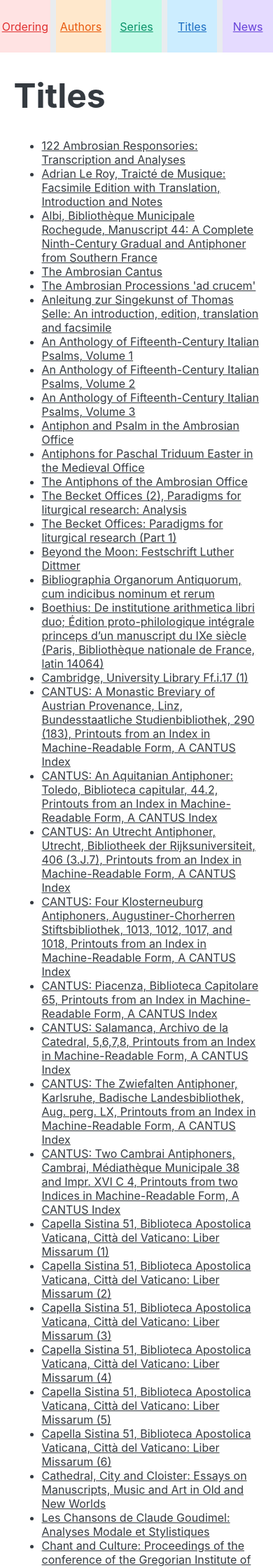
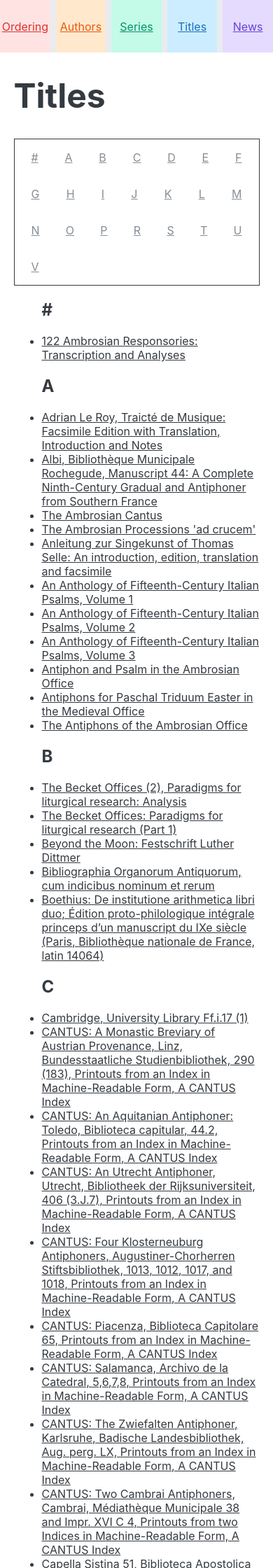
Before and after one commit to medieval-music/website, a Jekyll site: the page built from titles.html, in a window 390 px wide. Shown: the top 2240 px of the page at 70% size. Built offline with Jekyll 4.4.1, drawn with Linux system fonts in a browser that asks for light colours; some of the changed text lies outside the part shown.

Commit message:
Added Quick Links

```diff
--- a/Gemfile
+++ b/Gemfile
@@ -13,3 +13,5 @@ gem "tzinfo", "~> 2.0"
 gem "tzinfo-data", "~> 1.2025"
 
 gem 'wdm', '>= 0.1.0', platforms: :windows
+
+gem "activesupport", "~> 8.0"
--- /dev/null
+++ b/_includes/quick-links.html
@@ -0,0 +1,11 @@
+{% assign unique_letters = include.letters | uniq | sort %}
+
+{% if unique_letters.size > 0 %}
+	<nav class="sticky-list-nav" aria-label="Quick links">
+	  <ul>
+		{% for letter in unique_letters %}
+		  <li><a href="#section-{{ letter }}">{{ letter }}</a></li>
+		{% endfor %}
+	  </ul>
+	</nav>
+{% endif %}
--- a/_layouts/base.html
+++ b/_layouts/base.html
@@ -10,7 +10,7 @@
 	</head>
 	<body>
 		<header id="site-header">
-			<nav>
+			<nav aria-label="Main navigation">
 				<ul>
 					<li class="ordering with-bg"><a href="{{ '/ordering' | relative_url }}"><span>Ordering</span></a></li>
 					<li class="authors with-bg"><a href="{{ '/authors' | relative_url }}"><span>Authors</span></a></li>
--- a/_plugins/sort_by_title_ignore_words.rb
+++ b/_plugins/sort_by_title_ignore_words.rb
@@ -1,3 +1,6 @@
+require 'active_support'
+require 'active_support/inflector'
+
 module Jekyll
   module SortByTitleIgnoreWords
     def sort_by_title_ignore_words(input, site)
@@ -21,7 +24,18 @@ module Jekyll
           end
         end
 
-        title
+		# Transliterate for sorting/grouping (Ü → U, etc.)
+        sort_title = ActiveSupport::Inflector.transliterate(title).strip
+
+        # Determine group letter
+        group_letter = sort_title[0]&.upcase || '#'
+        group_letter = '#' unless group_letter =~ /[A-Z]/
+
+        # Store cleaned data in item for use in Liquid
+        item.data['sort_title'] = sort_title
+        item.data['group_letter'] = group_letter
+
+        sort_title
       end
     end
   end
--- /dev/null
+++ b/_sass/quick-links.scss
@@ -0,0 +1,72 @@
+@use "variables" as *;
+
+$is-2-lines: 750px;  // 751 is one line; 750 is two lines
+$is-3-lines: 599px;
+$is-4-lines: 451px;
+$is-5-lines: 356px;
+
+$sticky-list-nav-vertical-padding: 1rem;
+$sticky-list-nav-border-width: calc(1rem / 16);
+$sticky-list-nav-letter-height: calc(19 / 16) * $std-space;
+
+$one-line-height: (2 * $sticky-list-nav-border-width) + (2 * $sticky-list-nav-vertical-padding) + (1 * $sticky-list-nav-letter-height);
+$two-line-height: (4 * $sticky-list-nav-border-width) + (4 * $sticky-list-nav-vertical-padding) + (2 * $sticky-list-nav-letter-height);
+$three-line-height: (6 * $sticky-list-nav-border-width) + (6 * $sticky-list-nav-vertical-padding) + (3 * $sticky-list-nav-letter-height);
+$four-line-height: (8 * $sticky-list-nav-border-width) + (8 * $sticky-list-nav-vertical-padding) + (4 * $sticky-list-nav-letter-height);
+
+.sticky-list-nav {
+	background: var(--background-color);
+    border: solid $sticky-list-nav-border-width var(--default-color);
+    display: inline-block;
+    width: 100%;
+	position: sticky;
+	top: $std-space;
+    z-index: 1;
+
+	$required-min-factor: 3;
+    @media (max-height: #{$one-line-height * $required-min-factor}) {
+        position: initial;
+        top: unset;
+        z-index: unset;
+    }
+    @media (max-width: #{$is-2-lines}) and (max-height: #{$two-line-height * $required-min-factor}) {
+        position: initial;
+        top: unset;
+        z-index: unset;
+    }
+    @media (max-width: #{$is-3-lines}) and (max-height: #{$three-line-height * $required-min-factor}) {
+        position: initial;
+        top: unset;
+        z-index: unset;
+    }
+    @media (max-width: #{$is-4-lines}) and (max-height: #{$four-line-height * $required-min-factor}) {
+        position: initial;
+        top: unset;
+        z-index: unset;
+    }
+
+	ul {
+        list-style: none;
+        margin: 0 0.5rem;
+        padding: 0;
+
+        display: flex;
+        flex-wrap: wrap;
+        justify-content: space-between;
+    }
+
+	a {
+        color: var(--link-color);
+        display: inline-block;
+        padding: $sticky-list-nav-vertical-padding 0.5rem;
+
+        &:hover, &:focus {
+            background-color: var(--link-color);
+            color: var(--background-color);
+        }
+
+        @media (max-width: 750px) {
+            padding: $sticky-list-nav-vertical-padding 1rem;
+        }
+    }
+}
--- a/_sass/variables.scss
+++ b/_sass/variables.scss
@@ -5,5 +5,3 @@ $data-categories: authors series titles news;
 $data-categories-with-ordering: authors ordering series titles news;
 
 $line-width: 1px;
-
-$sticky-list-nav-zindex: 1;
--- a/assets/css/styles.scss
+++ b/assets/css/styles.scss
@@ -3,6 +3,7 @@
 @use "variables" as *;
 @use "colours";
 @use "navbar";
+@use "quick-links";
 
 *, *:before, *:after {
     box-sizing: border-box;
--- a/titles.html
+++ b/titles.html
@@ -2,11 +2,22 @@
 layout: default
 title: Titles
 ---
+{% assign book_pages = site.pages | where: "layout", "book" | sort_by_title_ignore_words: site %}
+
+{% assign letters = book_pages | map: "group_letter" | uniq | sort %}
+{% include quick-links.html letters=letters %}
+
 <ul>
-	{% assign book_pages = site.pages | where: "layout", "book" | sort_by_title_ignore_words: site %}
+	{% assign previous_letter = "" %}
 	{% for page in book_pages %}
-		<li>
-			<a href="{{ page.url | relative_url }}">{{page.title}}</a>
-		</li>
+	  {% assign current_letter = page.group_letter %}
+
+	  {% if current_letter != previous_letter %}
+		<h2 id="section-{{ current_letter }}">{{ current_letter }}</h2>
+		{% assign previous_letter = current_letter %}
+	  {% endif %}
+	  <li>
+		<a href="{{ page.url | relative_url }}">{{page.title}}</a>
+	  </li>
 	{% endfor %}
 </ul>
```
Also changed, not shown: _layouts/series.html (+13 -6 lines), Gemfile.lock.
